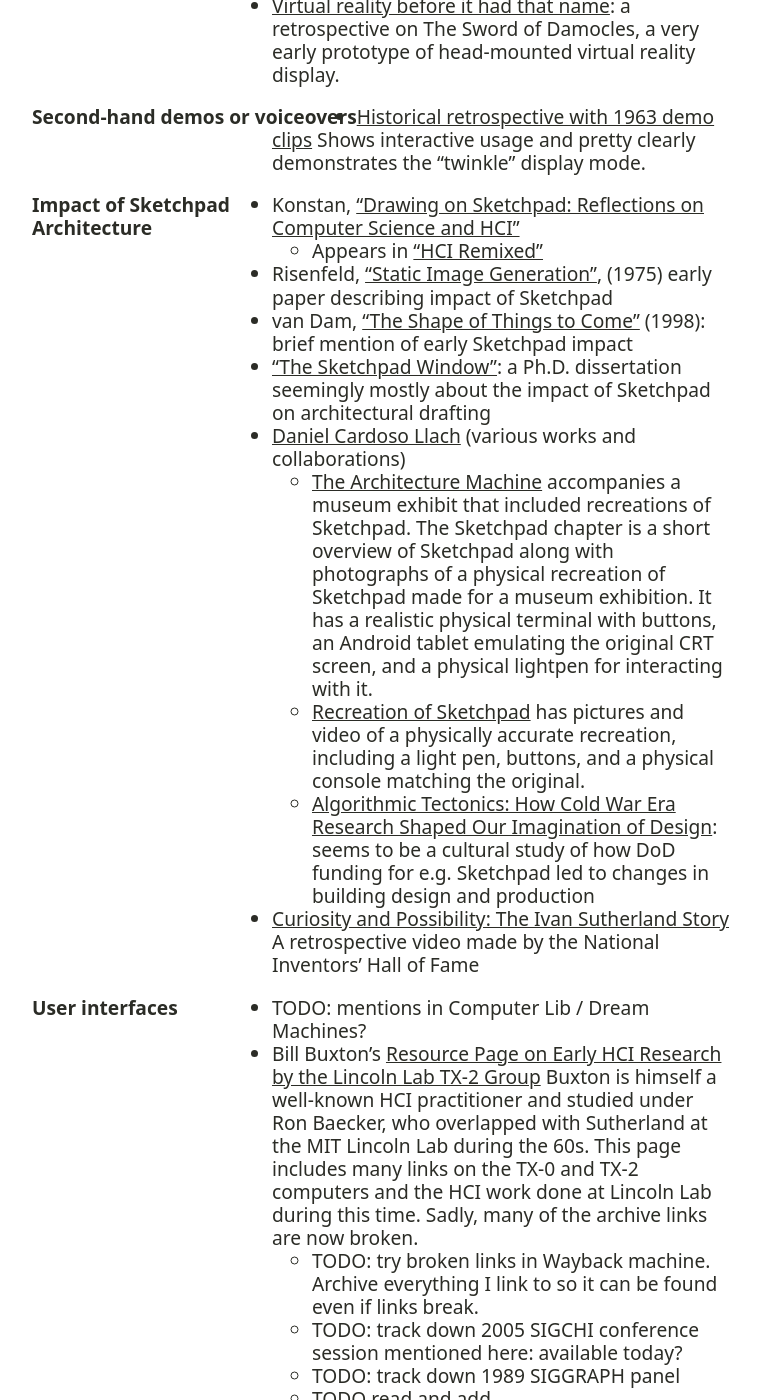
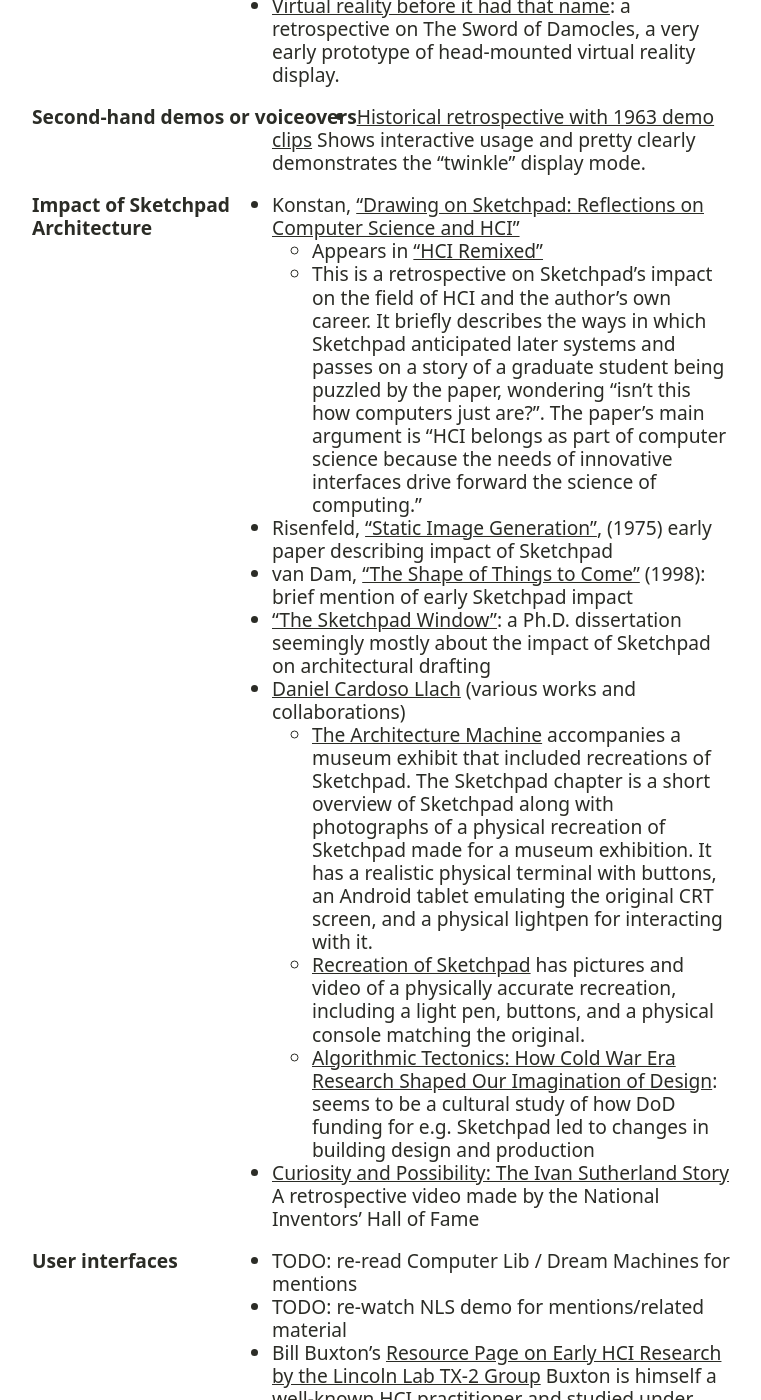
Before and after one commit to asolove/asolove.github.io, a Jekyll site: the page built from sketchpad/references.md, in a window 1280 px wide and 1400 px high, scrolled down 1041 px. Shown: the whole window, without its empty margins (26-787 px from the left). Built offline with Jekyll 4.4.1, drawn with Linux system fonts in a browser that asks for light colours; comment, search, counter and statistics services are not loaded.

Commit message:
Adding refs and outline ideas from Konstan paper

```diff
--- a/sketchpad/references.md
+++ b/sketchpad/references.md
@@ -37,6 +37,7 @@ permalink: /sketchpad/references/
 
 - Konstan, ["Drawing on Sketchpad: Reflections on Computer Science and HCI"](https://direct.mit.edu/books/edited-volume/3814/chapter-abstract/125135/Drawing-on-SketchPad-Reflections-on-Computer?redirectedFrom=fulltext)
   - Appears in ["HCI Remixed"](https://search.libraries.emory.edu/catalog/990007904240302486)
+  - This is a retrospective on Sketchpad's impact on the field of HCI and the author's own career. It briefly describes the ways in which Sketchpad anticipated later systems and passes on a story of a graduate student being puzzled by the paper, wondering "isn't this how computers just are?". The paper's main argument is "HCI belongs as part of computer science because the needs of innovative interfaces drive forward the science of computing."
 - Risenfeld, ["Static Image Generation"](https://www.spiedigitallibrary.org/conference-proceedings-of-spie/0059/0000/Static-Image-Generation/10.1117/12.954347.short), (1975) early paper describing impact of Sketchpad
 - van Dam, ["The Shape of Things to Come"](https://dl.acm.org/doi/10.1145/279389.279446) (1998): brief mention of early Sketchpad impact
 - ["The Sketchpad Window"](https://vtechworks.lib.vt.edu/server/api/core/bitstreams/ced55f4b-e70e-44e5-bdb4-2485ba01401e/content): a Ph.D. dissertation seemingly mostly about the impact of Sketchpad on architectural drafting
@@ -49,7 +50,8 @@ permalink: /sketchpad/references/
 
 ### User interfaces
 
-- TODO: mentions in Computer Lib / Dream Machines?
+- TODO: re-read Computer Lib / Dream Machines for mentions
+- TODO: re-watch NLS demo for mentions/related material
 - Bill Buxton's [Resource Page on Early HCI Research by the Lincoln Lab TX-2 Group](https://billbuxton.com/Lincoln.html)
   Buxton is himself a well-known HCI practitioner and studied under Ron Baecker, who overlapped with Sutherland at the MIT Lincoln Lab during the 60s. This page includes many links on the TX-0 and TX-2 computers and the HCI work done at Lincoln Lab during this time. Sadly, many of the archive links are now broken.
   - TODO: try broken links in Wayback machine. Archive everything I link to so it can be found even if links break.
```
Also changed, not shown: sketchpad/impact.md (+3 -1 lines).
